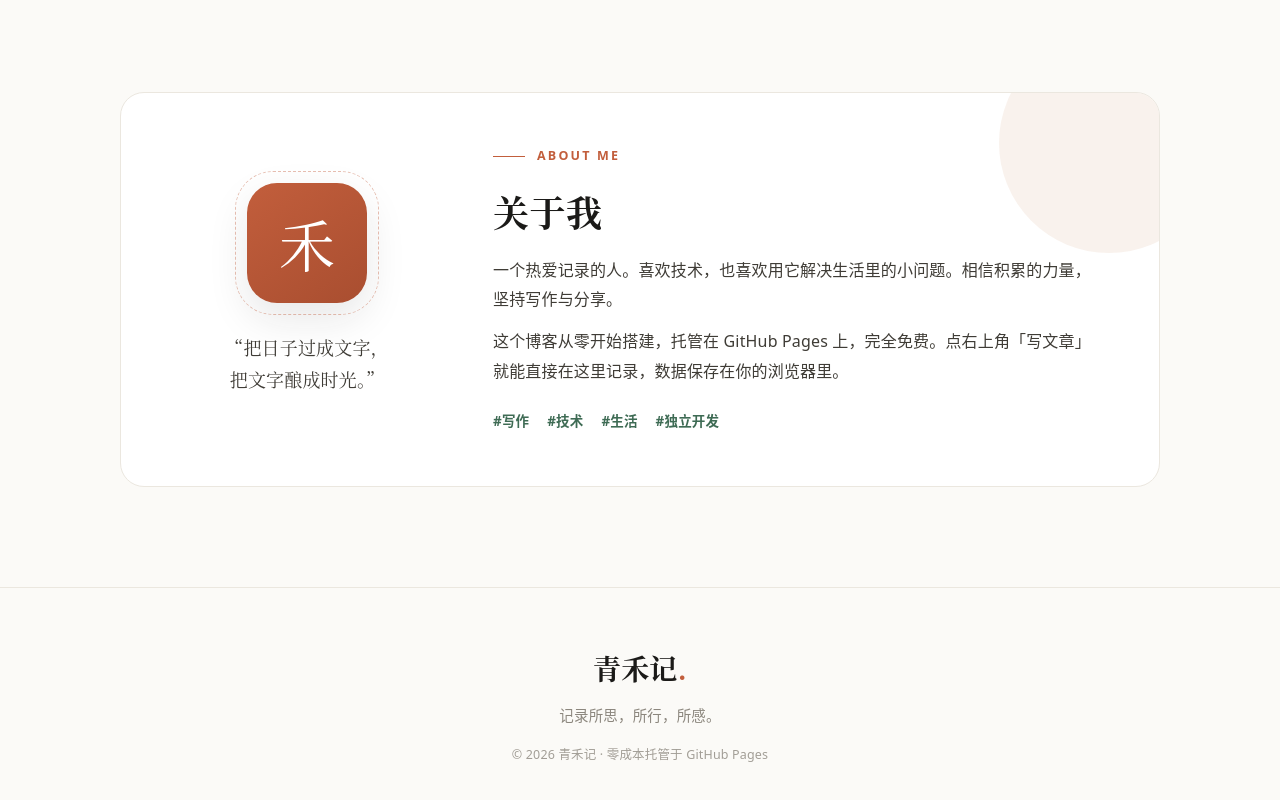
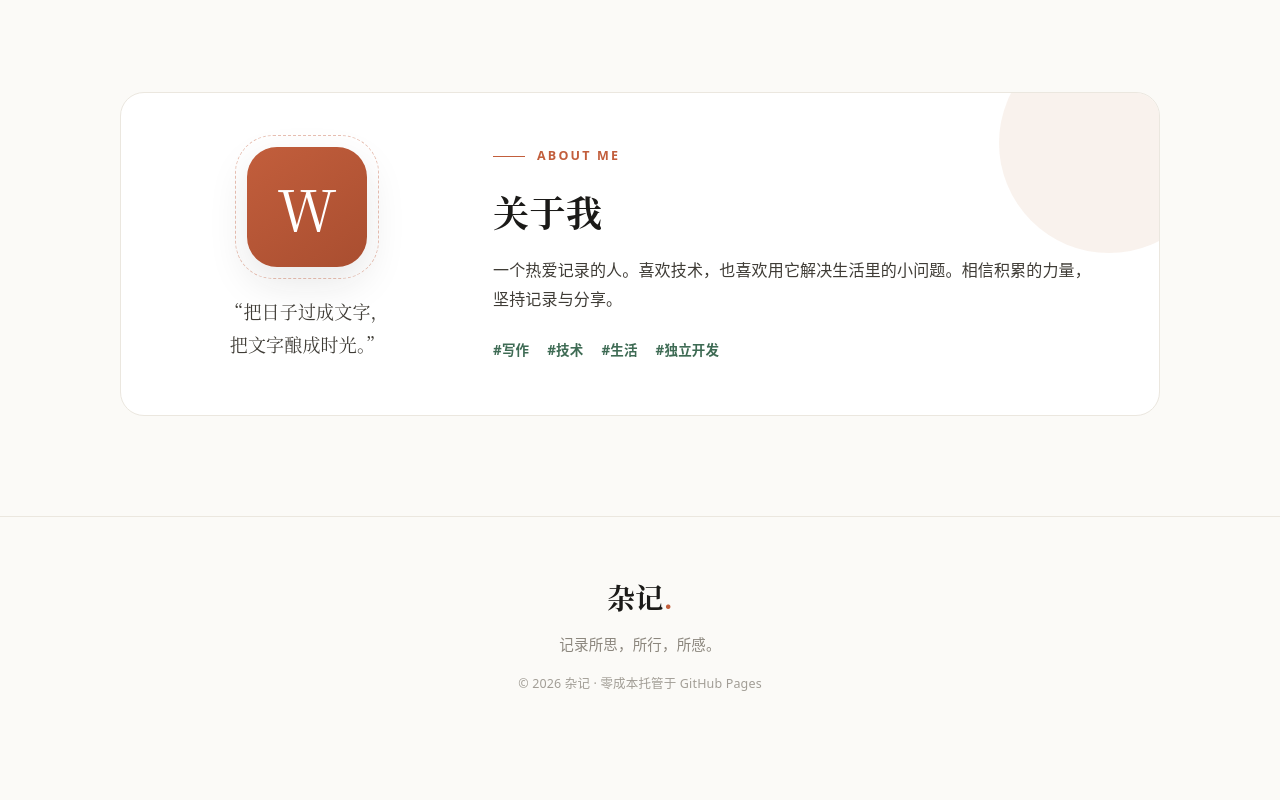
Before and after one commit to LydaWong/lydawong.github.io, a plain HTML site: page index.html in a window 1280 px wide. Shown: the part 1772-2572 px from the top of the page. After the commit the page ends 2523 px from the top, so only its background shows below. Drawn offline with Linux system fonts and the light colour scheme; a script that the page names is missing.

Commit message:
修改一些文字内容

```diff
--- a/index.html
+++ b/index.html
@@ -15,7 +15,7 @@
   <!--pnid:2EHJHrKSqN59GMyYu2TNND--><!-- 头部 -->
   <header data-page-node-id="ezSJJqlIqsLnEiFqSEDvQ5" class="site-header" id="header">
     <div data-page-node-id="RXoD37AIp2P736WrHaTcQT" class="header-inner">
-      <a data-page-node-id="yE5QVRxAsFZ0omLsjwZudo" class="brand" href="#home"><!--pnid:3oCC4LnW3uKvVPa2zzERTj-->青禾记<span data-page-node-id="9VVejfG8xYDF4vorW4fXv0" class="brand-dot"><!--pnid:mBGiHksg3VaC7A0Doy8Qg0-->.</span></a>
+      <a data-page-node-id="yE5QVRxAsFZ0omLsjwZudo" class="brand" href="#home"><!--pnid:3oCC4LnW3uKvVPa2zzERTj-->杂记<span data-page-node-id="9VVejfG8xYDF4vorW4fXv0" class="brand-dot"><!--pnid:mBGiHksg3VaC7A0Doy8Qg0-->.</span></a>
       <nav data-page-node-id="RPYZPsM6CRkfXrHD7DowYA" class="nav">
         <a data-page-node-id="0BlAadNiDoWWhqKcUPDMpm" class="nav-link active" href="#home"><!--pnid:jzCxmho8StqUqBGV1eBIaV-->首页</a>
         <a data-page-node-id="HZWzCVdPfKy27MXOXpL27I" class="nav-link" href="#articles"><!--pnid:K3pNSjyBPW6zpyAnE53STh-->文章</a>
@@ -45,12 +45,12 @@
         <div data-page-node-id="E3uT95NWPFZrRWaJ2ESnlt" class="hero-copy">
           <p data-page-node-id="eBhrjYUAFa6ICxr77ctAJp" class="eyebrow"><span data-page-node-id="zimXtOJCLF2OEkKyP8l16u" class="eyebrow-line"></span><!--pnid:iqBQiYPlwxeTS2OoafpKcT-->A PERSONAL JOURNAL</p>
           <h1 data-page-node-id="L5YKLY3Dw09gFISbCyER3Q"><!--pnid:CcWxx9aZK7hjOy3r78FzxN-->写下生活里<br data-page-node-id="KxTQ8ukYLAVKmjmGh9lks3"><!--pnid:st7wHRA5wMH0HKYvl2zuYi-->那些<em data-page-node-id="aS8IWuURypHH3HegBIquZE"><!--pnid:X6l7K9BopjAHmPNlci33M3-->值得记住</em><!--pnid:jw9eTm23j6L0vuRYZJz7ui-->的瞬间。</h1>
-          <p data-page-node-id="KmLxdmzmGJ3aAqzb10OAuF" class="hero-desc"><!--pnid:CRDVXSoVPRQZutY9mkTpiK-->你好，我是青禾。这里存放我的文章、笔记和一些琐碎的思考。<br data-page-node-id="jE7fodwhDTFJu6IZU4OiCT"><!--pnid:7lSTI9wShOU6VYdHPsW9Qt-->慢慢写，慢慢读，欢迎光临。</p>
+          <p data-page-node-id="KmLxdmzmGJ3aAqzb10OAuF" class="hero-desc"><!--pnid:CRDVXSoVPRQZutY9mkTpiK-->你好，我是wong。这里存放我的文章、笔记和一些琐碎的思考。<br data-page-node-id="jE7fodwhDTFJu6IZU4OiCT"><!--pnid:7lSTI9wShOU6VYdHPsW9Qt-->慢慢写，慢慢读，欢迎光临。</p>
           <div data-page-node-id="TgQHAfAIGPsvhPUnIHKCnj" class="hero-actions">
             <a data-page-node-id="bZqs2FBHhhP4iFOlRgIL7I" class="btn btn-primary" href="#articles"><!--pnid:BFNV7AoVwTweqktKyFYA75-->开始阅读
               <svg data-page-node-id="n6u3twkooOwC4tUlBbr267" fill="none" stroke="currentColor" stroke-width="2" viewBox="0 0 24 24"><path data-page-node-id="JaopUBsFlh1Zk07DRNm4Q8" d="M5 12h14M13 6l6 6-6 6"/></svg>
             </a>
-            <button data-page-node-id="avx5BWESQgylvxND714ZQ3" class="btn btn-ghost" onclick="openWriteModal()"><!--pnid:oHrJVFVPEbL7epdcpolMpj-->写第一篇</button>
+            <button data-page-node-id="avx5BWESQgylvxND714ZQ3" class="btn btn-ghost" onclick="openWriteModal()"><!--pnid:oHrJVFVPEbL7epdcpolMpj-->写一篇</button>
           </div>
           <div data-page-node-id="M4jLRXuCVJaZLZdzgDPVUq" class="hero-meta">
             <div data-page-node-id="yzU3pVIzRH6rx0iW57mEtQ" class="meta-item"><strong data-page-node-id="xwEWqJRhNKagxKni7345ao" id="postCount"><!--pnid:jTH30EADFctUvBK6OfKMIF-->0</strong><span data-page-node-id="57m7yCGah87C9boC3pbb4c"><!--pnid:OAuaRkuBWpcJ7q4cQb3gIo-->篇文章</span></div>
@@ -103,7 +103,7 @@
       <div data-page-node-id="yMgzW7kRgiFT32Iu0ixjZv" class="about-wrap reveal">
         <div data-page-node-id="M3Aoaj0vA10SDJcPmiwqAj" class="about-left">
           <div data-page-node-id="QCKI52bwVv2xVa7eTkAVfd" class="about-avatar">
-            <span data-page-node-id="fzuHqIK8DIvPD3s4SN7pal"><!--pnid:yvZgsjlOPAc4OE8j9eG93r-->禾</span>
+            <span data-page-node-id="fzuHqIK8DIvPD3s4SN7pal"><!--pnid:yvZgsjlOPAc4OE8j9eG93r-->W</span>
             <span data-page-node-id="uSW3jcCHrNiyd8SKV2FHkf" class="about-avatar-ring"></span>
           </div>
           <p data-page-node-id="5dWLV0WSuJC3ss5XMldxPM" class="about-quote"><!--pnid:oODSq1xL0UvBjZXD3DMWlT-->“把日子过成文字，<br data-page-node-id="TnfzjreFalISNm3XmOxF7N"><!--pnid:i07vJUmPbVsXXjxmzioMDI-->把文字酿成时光。”</p>
@@ -111,8 +111,7 @@
         <div data-page-node-id="xcKH4k6VjuWBdiF98uKRZN" class="about-right">
           <p data-page-node-id="HmVBZnqijlcg9bfOeDUHKs" class="eyebrow"><span data-page-node-id="OfNIgldvrQMEVm7o63W9QU" class="eyebrow-line"></span><!--pnid:BxS7uPUfbiwSdZVdhayU9Q-->ABOUT ME</p>
           <h2 data-page-node-id="eAr73bsicfFZ3yXFO239IT" class="section-title"><!--pnid:aACKkctPSDWaTCWJhIaoPd-->关于我</h2>
-          <p data-page-node-id="d0tJ0eynCTZLhscsHOYGk8" class="about-text"><!--pnid:CmaDzSPDPeoWx9ALPW0Z8B-->一个热爱记录的人。喜欢技术，也喜欢用它解决生活里的小问题。相信积累的力量，坚持写作与分享。</p>
-          <p data-page-node-id="lZKoPSXDw9wqRBuE7V0C09" class="about-text"><!--pnid:lDc2oXkTX2G9bmhtvQIfOA-->这个博客从零开始搭建，托管在 GitHub Pages 上，完全免费。点右上角「写文章」就能直接在这里记录，数据保存在你的浏览器里。</p>
+          <p data-page-node-id="d0tJ0eynCTZLhscsHOYGk8" class="about-text"><!--pnid:CmaDzSPDPeoWx9ALPW0Z8B-->一个热爱记录的人。喜欢技术，也喜欢用它解决生活里的小问题。相信积累的力量，坚持记录与分享。</p>
           <div data-page-node-id="5KtSgpln36owqRl9HBTYzh" class="about-tags">
             <span data-page-node-id="fLTK9CCvnTyJHdeiwCMGOq"><!--pnid:NVMQn5JJYDNX6A37eHl42J-->#写作</span><span data-page-node-id="j0BTF3vKXoqAT4k4Z5pvsi"><!--pnid:kWfBhqwkzemLAmMQANrinV-->#技术</span><span data-page-node-id="mweiHgI1uOZY8CQVDdOyoO"><!--pnid:X0NnDlxECOZqtb651od3XW-->#生活</span><span data-page-node-id="Enu1YTFzuqW1WiIt1ts4KO"><!--pnid:ySS7aB8hTYx5vmt3u0J8Sd-->#独立开发</span>
           </div>
@@ -124,9 +123,9 @@
   <!--pnid:MAaXvPd4OcxcN0n7Tfw4kq--><!-- 页脚 -->
   <footer data-page-node-id="bINW30vyt3HPAm5I8smxsG" class="site-footer">
     <div data-page-node-id="ZBkH22iVn2oxrC6CssUtV8" class="footer-inner">
-      <div data-page-node-id="g9Sbds33SrGVmWCKngeWta" class="footer-brand"><!--pnid:RJVysE52jxkB7sfpqhy7s8-->青禾记<span data-page-node-id="i3g6EOlICJ7vM9Re3vBAgE"><!--pnid:OLf4jL8ZQV3vX5Ky40y24S-->.</span></div>
+      <div data-page-node-id="g9Sbds33SrGVmWCKngeWta" class="footer-brand"><!--pnid:RJVysE52jxkB7sfpqhy7s8-->杂记<span data-page-node-id="i3g6EOlICJ7vM9Re3vBAgE"><!--pnid:OLf4jL8ZQV3vX5Ky40y24S-->.</span></div>
       <p data-page-node-id="IxQCYKzjaZZ1K6mqalkvFN"><!--pnid:w04YoUPgydckuBN9efEBMe-->记录所思，所行，所感。</p>
-      <p data-page-node-id="igpr3qZXI1njnvLktQ6MSe" class="footer-note"><!--pnid:6wJvuisXWfi4M0fQnxhC81-->© 2026 青禾记 · 零成本托管于 GitHub Pages</p>
+      <p data-page-node-id="igpr3qZXI1njnvLktQ6MSe" class="footer-note"><!--pnid:6wJvuisXWfi4M0fQnxhC81-->© 2026 杂记 · 零成本托管于 GitHub Pages</p>
     </div>
   </footer>
 
```
